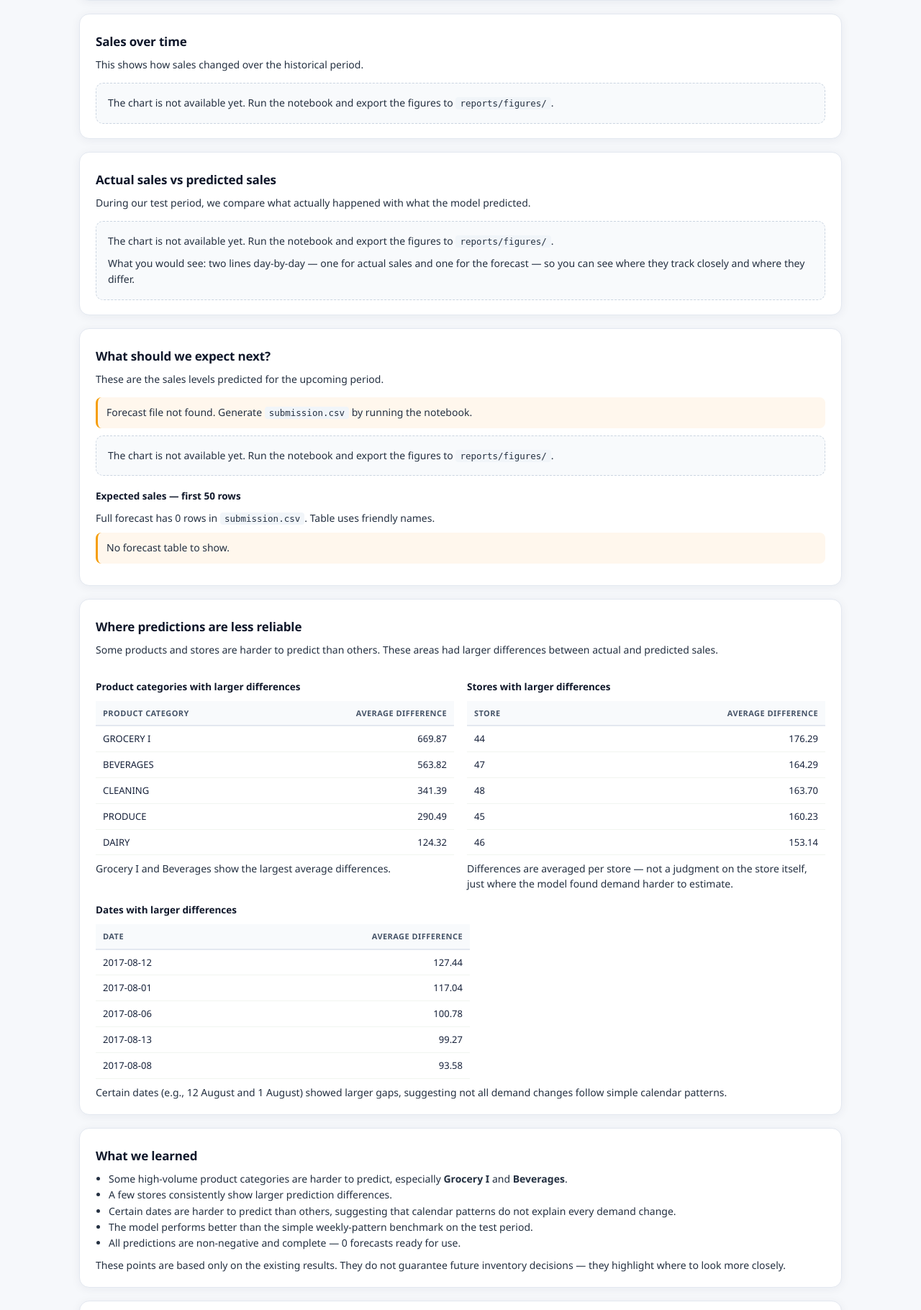
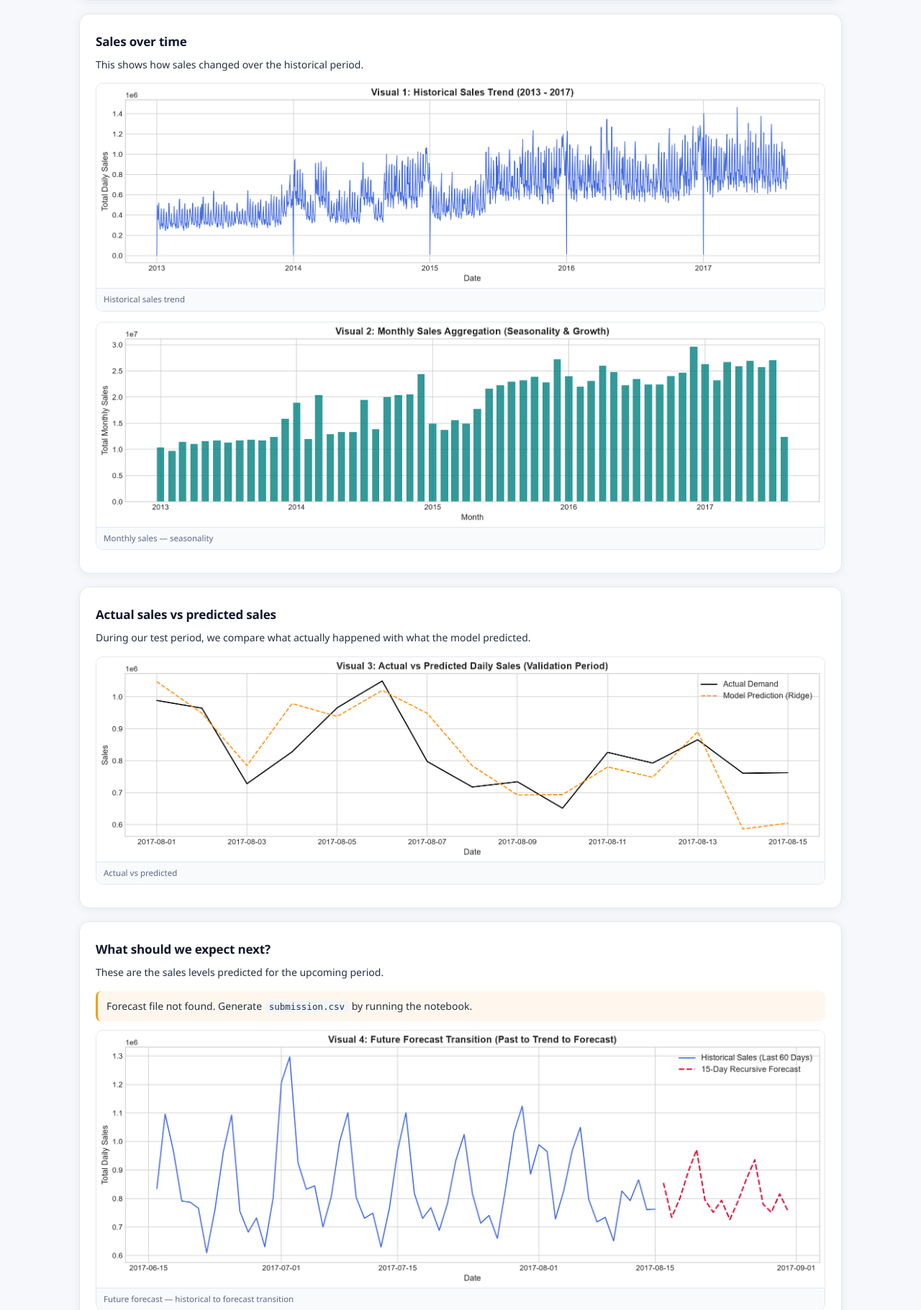
Before and after one commit to 59-abhishekdubey/FUTURE_ML_01, a Flask app: page / in a window 1280 px wide. Shown: the part 1235-3055 px from the top of the page at 72% size. Run offline with Flask 3, Linux system fonts and the light colour scheme.

Commit message:
feat: update store sales forecasting model, dashboard UI, and evaluation reports

```diff
--- a/dashboard/app.py
+++ b/dashboard/app.py
@@ -13,6 +13,14 @@ PROJECT_ROOT = Path(__file__).resolve().parent.parent
 DASHBOARD_DIR = Path(__file__).resolve().parent
 TEMPLATES_DIR = DASHBOARD_DIR / "templates"
 STATIC_DIR = DASHBOARD_DIR / "static"
+# Expected charts — Flask only displays existing PNGs, never generates them
+EXPECTED_FIGURES = {
+    "historical_sales": "historical_sales.png",
+    "monthly_sales": "monthly_sales.png",
+    "actual_vs_predicted": "actual_vs_predicted.png",
+    "future_forecast": "future_forecast.png",
+}
+
 FIGURES_DIR = PROJECT_ROOT / "reports" / "figures"
 SUBMISSION_CANDIDATES = [
     PROJECT_ROOT / "submission.csv",
@@ -132,6 +140,15 @@ def get_figures():
         return []
 
 
+def get_chart_status():
+    """Check existence of the four expected charts. Uses pathlib, no generation."""
+    status = {}
+    for key, fname in EXPECTED_FIGURES.items():
+        p = FIGURES_DIR / fname
+        status[key] = {"filename": fname, "exists": p.exists(), "path": p}
+    return status
+
+
 def get_error_analysis():
     top_families = [
         {"family": "GROCERY I", "abs_error": 669.87},
@@ -161,6 +178,7 @@ def get_error_analysis():
 def index():
     forecast = load_forecast()
     figures = get_figures()
+    charts = get_chart_status()
     top_families, top_stores, top_dates = get_error_analysis()
 
     # Derived display values (no new calculations beyond formatting)
@@ -256,6 +274,8 @@ def index():
         forecast=forecast,
         figures=figure_names,
         figures_dir_exists=FIGURES_DIR.exists(),
+        charts=charts,
+        expected_figures=EXPECTED_FIGURES,
         forecast_table=table_records,
         forecast_columns=forecast_columns,
         friendly_columns=friendly_columns,
--- a/dashboard/static/style.css
+++ b/dashboard/static/style.css
@@ -1,4 +1,4 @@
-/* Retail Sales Forecast — clean, business-friendly */
+/* Retail Sales Forecast */
 * { box-sizing: border-box; margin: 0; padding: 0; }
 :root {
   --bg: #f6f8fb;
--- a/dashboard/templates/index.html
+++ b/dashboard/templates/index.html
@@ -98,39 +98,40 @@
     <section class="card">
       <h2>Sales over time</h2>
       <p class="section-desc">This shows how sales changed over the historical period.</p>
-      {% if figures %}
       <div class="figure-grid">
-          {% for fname in figures %}
+        {% if charts.historical_sales.exists %}
           <figure>
-              <img src="{{ url_for('serve_figure', filename=fname) }}" alt="{{ fname }}" loading="lazy" />
-              <figcaption>{{ fname }}</figcaption>
+            <img src="{{ url_for('serve_figure', filename=charts.historical_sales.filename) }}" alt="Historical sales trend" loading="lazy" />
+            <figcaption>Historical sales trend</figcaption>
           </figure>
-          {% endfor %}
+        {% else %}
+          <div class="placeholder"><p>Chart not available yet.</p></div>
+        {% endif %}
+        {% if charts.monthly_sales.exists %}
+          <figure>
+            <img src="{{ url_for('serve_figure', filename=charts.monthly_sales.filename) }}" alt="Monthly sales seasonality" loading="lazy" />
+            <figcaption>Monthly sales — seasonality</figcaption>
+          </figure>
+        {% else %}
+          <div class="placeholder"><p>Chart not available yet.</p></div>
+        {% endif %}
       </div>
-      {% else %}
-        <div class="placeholder">
-          <p>The chart is not available yet. Run the notebook and export the figures to <code>reports/figures/</code>.</p>
-        </div>
-      {% endif %}
     </section>
 
     <!-- Actual vs predicted -->
     <section class="card">
       <h2>Actual sales vs predicted sales</h2>
       <p class="section-desc">During our test period, we compare what actually happened with what the model predicted.</p>
-      {% if figures %}
+      {% if charts.actual_vs_predicted.exists %}
         <div class="figure-grid">
-          {% for fname in figures %}
           <figure>
-              <img src="{{ url_for('serve_figure', filename=fname) }}" alt="{{ fname }}" loading="lazy" />
-              <figcaption>{{ fname }}</figcaption>
+            <img src="{{ url_for('serve_figure', filename=charts.actual_vs_predicted.filename) }}" alt="Actual vs predicted" loading="lazy" />
+            <figcaption>Actual vs predicted</figcaption>
           </figure>
-          {% endfor %}
         </div>
-        <p class="small-note">If multiple charts are available, the Actual vs Predicted chart is among them. Look for the one comparing two lines over the test period.</p>
       {% else %}
         <div class="placeholder">
-          <p>The chart is not available yet. Run the notebook and export the figures to <code>reports/figures/</code>.</p>
+          <p>Chart not available yet.</p>
           <p style="margin-top:8px">What you would see: two lines day-by-day — one for actual sales and one for the forecast — so you can see where they track closely and where they differ.</p>
         </div>
       {% endif %}
@@ -150,18 +151,16 @@
         <p class="warn">Forecast file not found. Generate <code>submission.csv</code> by running the notebook.</p>
       {% endif %}
 
-      {% if figures %}
+      {% if charts.future_forecast.exists %}
         <div class="figure-grid" style="margin-top:12px">
-          {% for fname in figures %}
           <figure>
-              <img src="{{ url_for('serve_figure', filename=fname) }}" alt="{{ fname }}" loading="lazy" />
-              <figcaption>{{ fname }}</figcaption>
+            <img src="{{ url_for('serve_figure', filename=charts.future_forecast.filename) }}" alt="Future forecast" loading="lazy" />
+            <figcaption>Future forecast — historical to forecast transition</figcaption>
           </figure>
-          {% endfor %}
         </div>
       {% else %}
         <div class="placeholder">
-          <p>The chart is not available yet. Run the notebook and export the figures to <code>reports/figures/</code>.</p>
+          <p>Chart not available yet.</p>
         </div>
       {% endif %}
 
@@ -241,9 +240,9 @@
       <p class="small-note">Certain dates (e.g., 12 August and 1 August) showed larger gaps, suggesting not all demand changes follow simple calendar patterns.</p>
     </section>
 
-    <!-- What we learned -->
+    <!-- What i learned -->
     <section class="card">
-      <h2>What we learned</h2>
+      <h2>What i learned</h2>
       <ul>
         <li>Some high-volume product categories are harder to predict, especially <strong>Grocery I</strong> and <strong>Beverages</strong>.</li>
         <li>A few stores consistently show larger prediction differences.</li>
```
Also changed, not shown: reports/figures/actual_vs_predicted.png (added), reports/figures/future_forecast.png (added), reports/figures/historical_sales.png (added), reports/figures/monthly_sales.png (added), 1 other file. Lines whose indentation alone changed are shown as unchanged.
